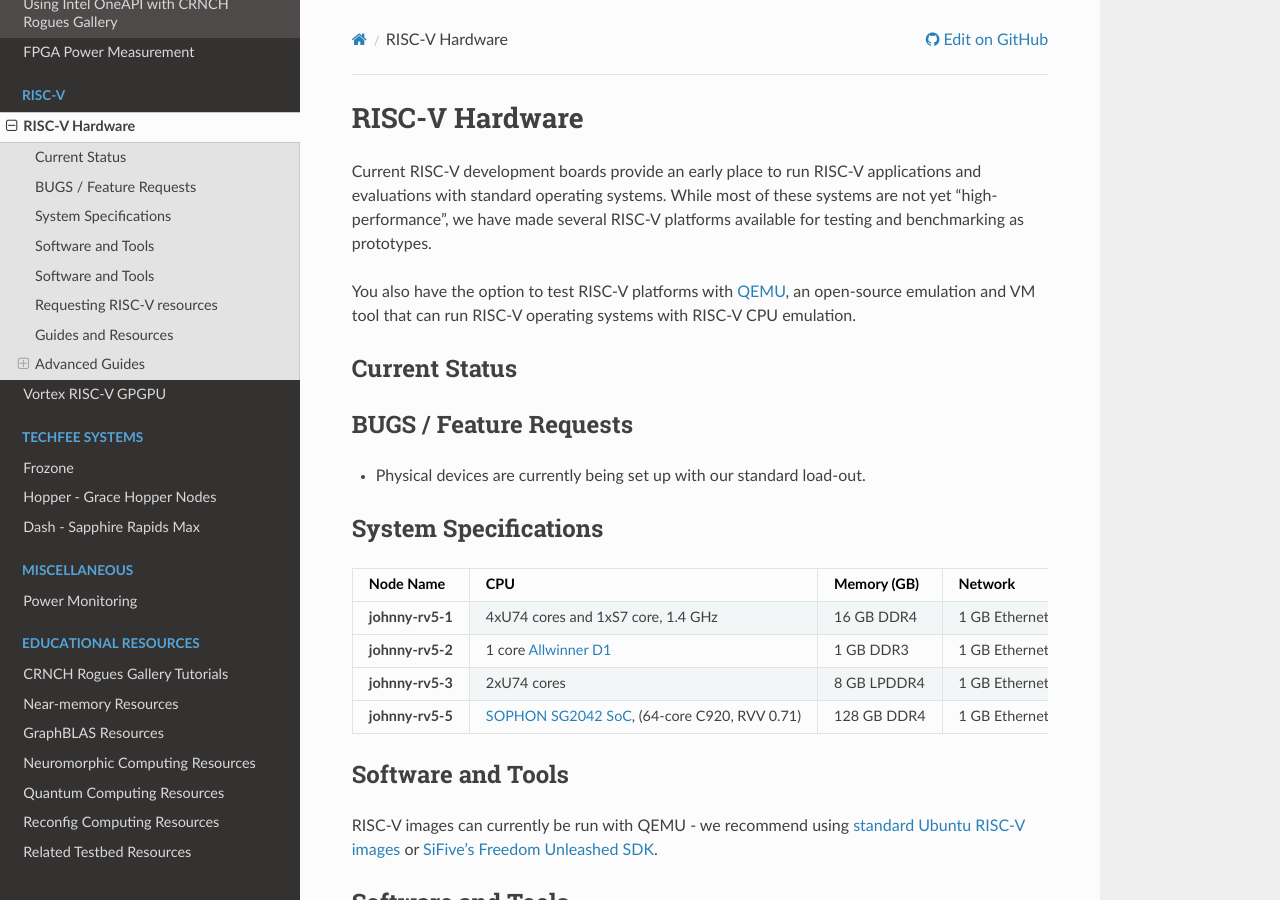
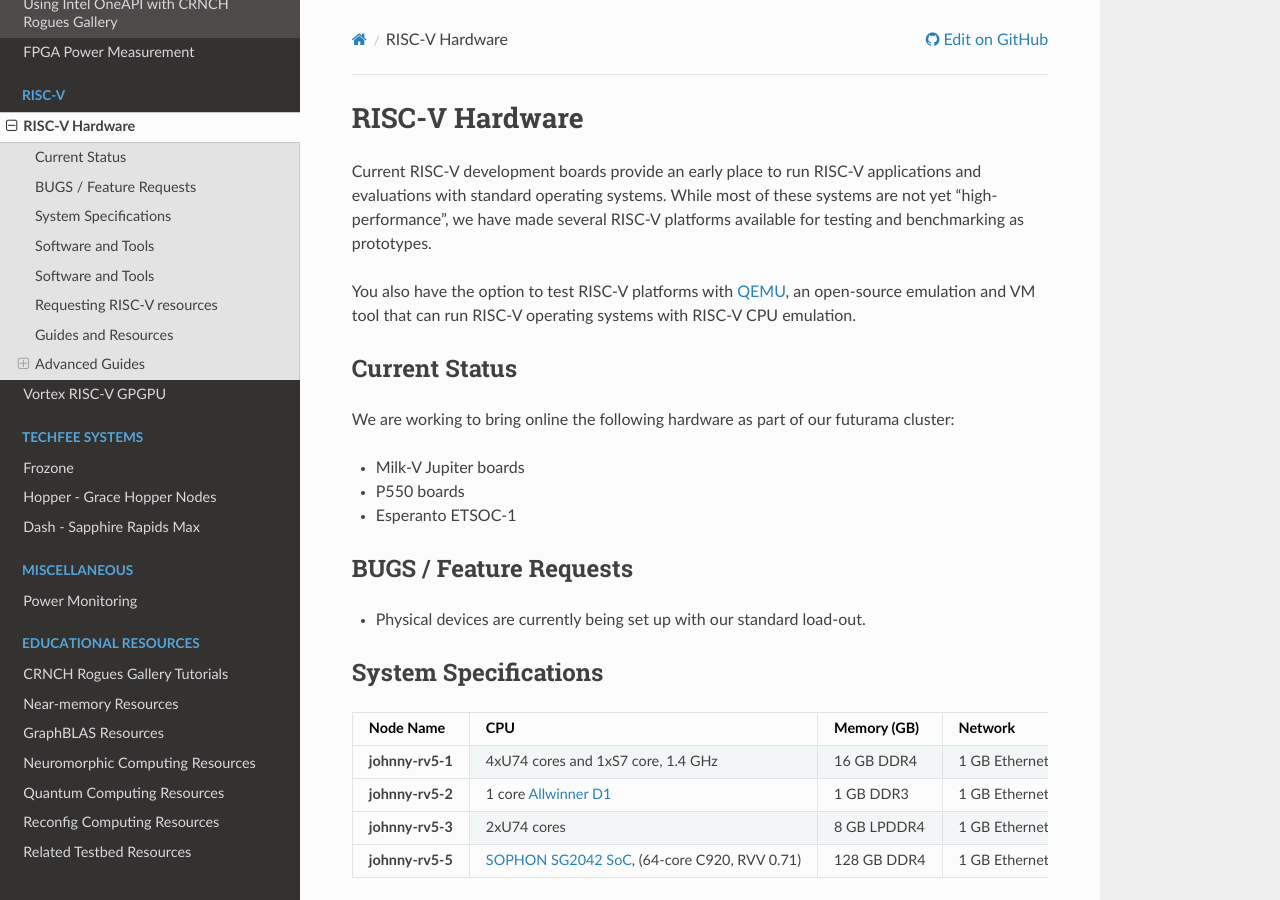
Before and after one commit to gt-crnch-rg/read-the-docs, a Sphinx documentation site: the page built from docs/riscv/rg-riscv-hardware.rst, in a window 1280 px wide and 900 px high. Built offline with Sphinx 7.4.7 and the Read the Docs theme 3.1.0, drawn with Linux system fonts in a browser that asks for light colours; pages that are not in the unit, such as notebooks, are missing from menus.

Commit message:
Update rg-riscv-hardware.rst
Updated HW for RISC-V

```diff
--- a/docs/riscv/rg-riscv-hardware.rst
+++ b/docs/riscv/rg-riscv-hardware.rst
@@ -9,6 +9,12 @@
 
 Current Status
 ==============
+
+We are working to bring online the following hardware as part of our futurama cluster:
+
+- Milk-V Jupiter boards
+- P550 boards
+- Esperanto ETSOC-1
 
 BUGS / Feature Requests
 =======================
```
